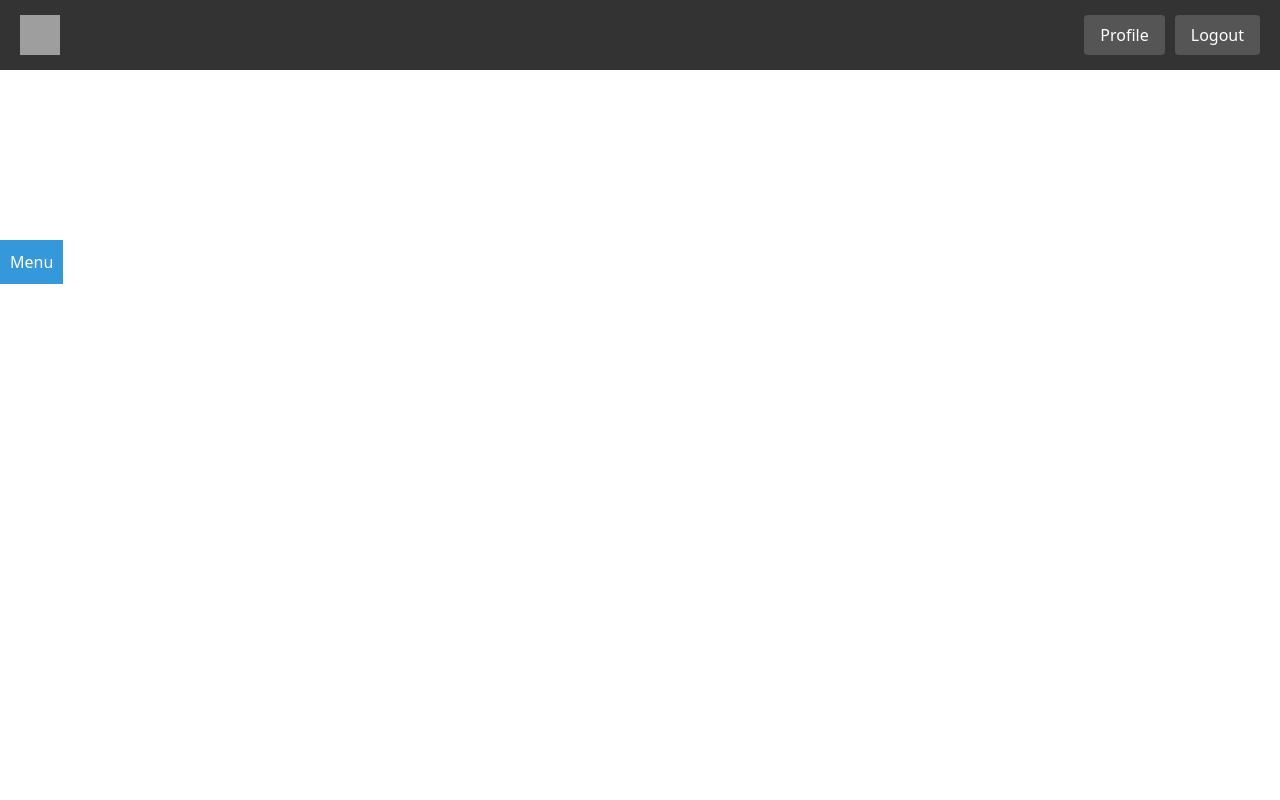
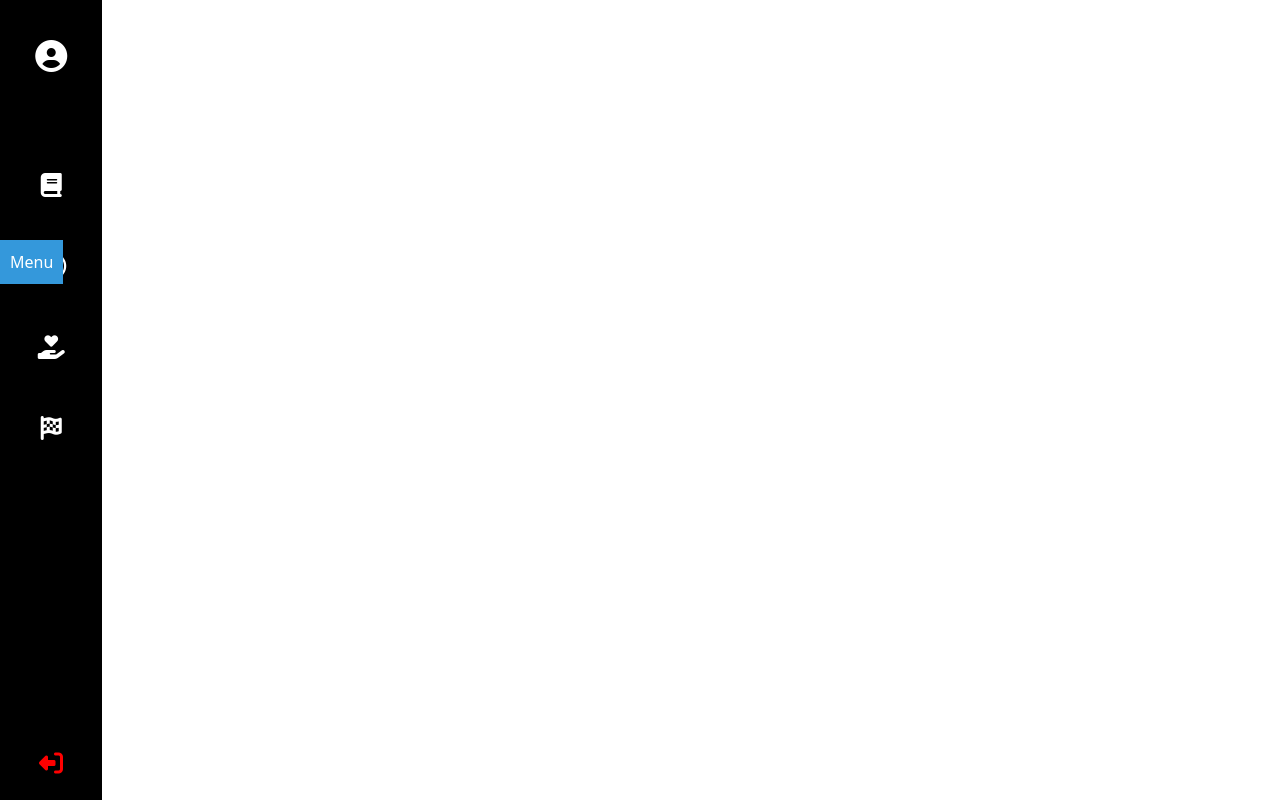
Before and after one commit to Tishyo77/MentalHealthApp, a React (Vite) app in the folder client/: page /dashboard in a window 1280 px wide. Built offline with nearby package versions, Linux system fonts and the light colour scheme; grey boxes are pictures that could not be loaded; a web font is replaced by a local one.

Commit message:
Sheehan - Third Update

```diff
--- a/client/package.json
+++ b/client/package.json
@@ -10,6 +10,7 @@
     "preview": "vite preview"
   },
   "dependencies": {
+    "@fortawesome/fontawesome-free": "^6.5.1",
     "axios": "^1.6.2",
     "bootstrap": "^5.3.2",
     "react": "^18.2.0",
--- a/client/src/App.jsx
+++ b/client/src/App.jsx
@@ -1,5 +1,6 @@
 import React from 'react';
 import { BrowserRouter as Router, Route, Routes } from 'react-router-dom';
+import '@fortawesome/fontawesome-free/css/all.css';
 import LandingPage from './LandingPage';
 import SignUp from './SignUp';
 import LogIn from './LogIn';
--- a/client/src/Dashboard.jsx
+++ b/client/src/Dashboard.jsx
@@ -1,11 +1,12 @@
 import React from 'react';
-import NavBar from './NavBar';
+// import NavBar from './NavBar';
+import  NavBar2  from './NavBar2';
 import NavButton from './NavButton';
 
 const Dashboard = () => {
   return (
     <div>
-      <NavBar />
+      <NavBar2 />
       <NavButton />
     </div>
   );
--- a/client/src/NavBar.jsx
+++ b/client/src/NavBar.jsx
@@ -16,6 +16,7 @@ const NavBar = () => {
         <button className="logout-button">Logout</button>
       </div>
     </div>
+
   );
 };
 
--- /dev/null
+++ b/client/src/NavBar2.css
@@ -0,0 +1,71 @@
+/* NavBar2.css */
+
+.sidebar {
+    position: fixed;
+    top: 0;
+    left: 0;
+    display: flex;
+    flex-direction: column;
+    align-items: center;
+    background: rgb(0, 0, 0);
+    color: white;
+    width: 8%;
+    height: 100%;
+    padding-top: 15px;
+}
+  .profile-section {
+    text-align: center;
+    margin-bottom: 55%;
+    margin-top: 25px;;
+  }
+
+
+  .icon-section {
+    display: flex;
+    flex-direction: column;
+    align-items: center;
+    justify-content: center;
+    margin-top: 50px;
+  }
+
+  .sidebar-icon {
+    font-size: 24px;
+    margin-bottom: 45px;
+  }
+
+  .sidebar-icon:hover {
+    color: yellow;
+  }
+
+  @media screen and (max-width: 600px) {
+
+    .sidebar {
+      width: 100%;
+      padding: 15px;
+    }
+
+    .icon-section {
+      margin-bottom: 10px;
+    }
+
+    .sidebar-icon {
+      font-size: 20px;
+      margin-bottom: 10px;
+    }
+  }
+
+  .logout-icon {
+    font-size: 24px;
+    margin-bottom: 25px;
+    color: red;
+  }
+
+  .sidebar-icon:hover {
+    color: rgb(173, 217, 255);
+    cursor: pointer;
+  }
+
+  .logout-icon:hover {
+    color: rgb(255, 255, 255);
+    cursor: pointer;
+  }
--- /dev/null
+++ b/client/src/NavBar2.jsx
@@ -0,0 +1,33 @@
+import React from 'react';
+import './NavBar2.css'; // Import the new CSS file
+
+const NavBar2 = () => {
+  return (
+    <div className="container-fluid sidebar">
+      <div className="profile-section">
+        <div className="profile-circle">
+          <i className="fas fa-user-circle fa-2x"></i> {/* Human icon */}
+        </div>
+      </div>
+      <div className="icon-section">
+        <div className="sidebar-icon">
+          <i className="fas fa-book"></i> {/* Read icon */}
+        </div>
+        <div className="sidebar-icon">
+          <i className="fas fa-volume-up"></i> {/* Listen icon */}
+        </div>
+        <div className="sidebar-icon">
+          <i className="fas fa-hand-holding-heart"></i> {/* Get Help icon */}
+        </div>
+        <div className="sidebar-icon">
+          <i className="fas fa-flag-checkered"></i> {/* Challenges icon */}
+        </div>
+      </div>
+      <div className="mt-auto">
+        <i className="fas fa-sign-out-alt fa-flip-horizontal logout-icon red"></i>
+      </div>
+    </div>
+  );
+};
+
+export default NavBar2;
```
Also changed, not shown: 1 other file (tests, documents, lock files or other folders).
